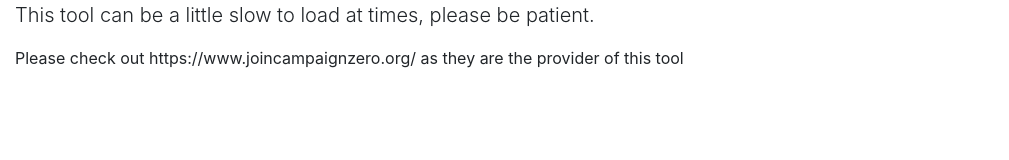
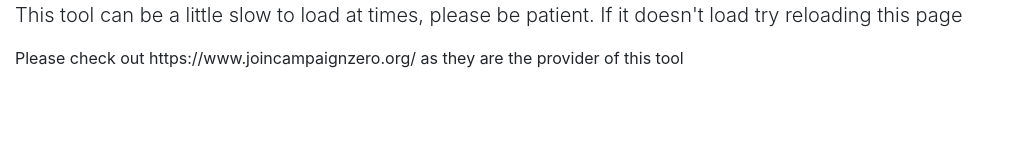
Before and after one commit to mxmlk/campaign-zero-widget-page, a plain HTML site: page index.html in a window 1280 px wide. Shown: the whole page, without its empty margins (0-1009 px from the left). Drawn offline with nearby package versions, Linux system fonts and the light colour scheme; a script that the page names is missing.

Commit message:
Update index.html

```diff
--- a/index.html
+++ b/index.html
@@ -14,10 +14,15 @@
 <body>
   <div class="container-fluid">
     <p class="lead">
-      This tool can be a little slow to load at times, please be patient.
+      This tool can be a little slow to load at times, please be patient. If it doesn't load try reloading this page
+
+
+
     </p>
     <script async src="https://embed.joincampaignzero.org/widget.js" charset="utf-8"></script>
     <p>
+
+
       Please check out https://www.joincampaignzero.org/ as they are the provider of this tool
     </p>
   </div>
```
